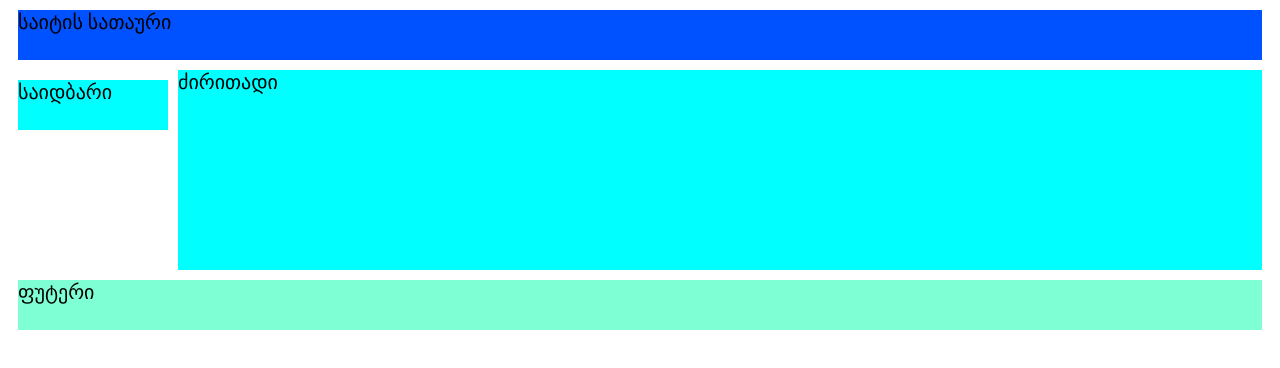
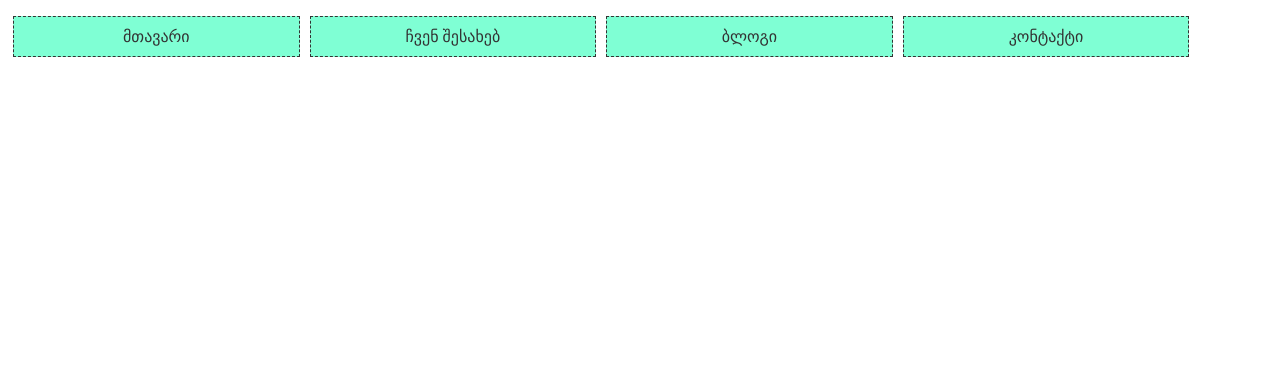
Before and after one commit to Gogaoqropiridze/vebgverdi, a plain HTML site: page index.html in a window 1280 px wide. Drawn offline with Linux system fonts and the light colour scheme.

Commit message:
Add files via upload

```diff
--- a/index.html
+++ b/index.html
@@ -6,11 +6,14 @@
     <meta name="viewport" content="width=device-width, initial-scale=1.0">
     <title>Document</title>
     <link rel="stylesheet" href="style.css">
+
 </head>
 <body>
-    <div id="header" >საიტის სათაური</div>
-    <div id="sidebar">საიდბარი</div>
-    <div id="main">ძირითადი</div>
-    <div id="footer">ფუტერი</div>
+   <ul class="nav">
+    <li><a href="a">მთავარი</a></li>
+<li><a href="a">ჩვენ შესახებ</a></li>
+<li><a href="a">ბლოგი</a></li>
+<li><a href="a">კონტაქტი</a></li>
+</ul>
 </body>
 </html>
--- a/style.css
+++ b/style.css
@@ -1,26 +1,24 @@
-div{
-    margin: 10PX;
-    border: 2px rgb(0, 0, 0);
-    font-size: 20PX;
-    height: 50PX;
+ul.nav{margin-left: 0px;
+padding-left: 0px;
+list-style: none;
 }
+.nav li{
+    float: left;
 
-#header{
-    background-color: rgb(0, 81, 255);
 }
+ul.nav a{
+    display: block;
+    width: 7cm;
+    padding: 10px;
+    margin: 0 5px;
+    background-color: aquamarine;
+    border: 1px dashed #333;
+    text-decoration:none ;
+    color: #333;
+    text-align: center;
 
-#sidebar{
-    background-color: aqua;
-    float: left;
-    width: 150px;
 }
-
-#main{
-    background-color: aqua;
-    height: 200px;
-    margin-left: 170px;
+ul.nav a:hover{
+    background-color: #333;
+    color: aliceblue;
 }
-
-#footer{
-    background-color: aquamarine;
-}
```
